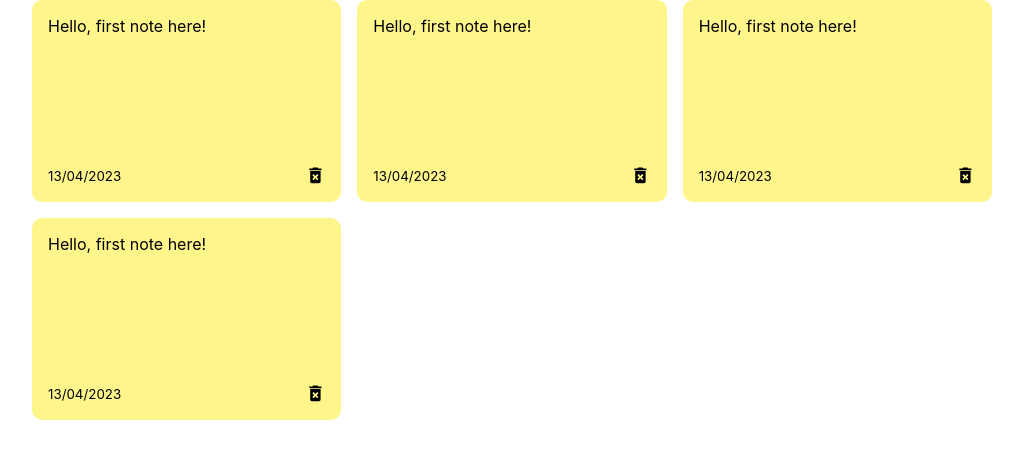
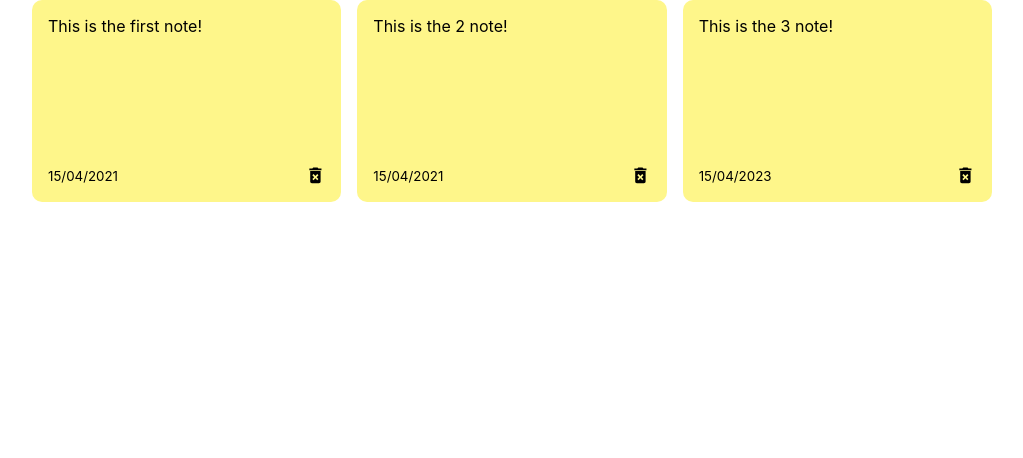
Before and after one commit to DenseLink/note-app, a React (Create React App) app: page / in a window 1280 px wide. Shown: the top 458 px of the page, without its empty margins (128-1151 px from the left). Built offline with nearby package versions, Linux system fonts and the light colour scheme.

Commit message:
made notes dynamic

```diff
--- a/package.json
+++ b/package.json
@@ -6,6 +6,7 @@
     "@testing-library/jest-dom": "^5.16.5",
     "@testing-library/react": "^13.4.0",
     "@testing-library/user-event": "^13.5.0",
+    "nanoid": "^4.0.1",
     "react": "^18.2.0",
     "react-dom": "^18.2.0",
     "react-icons": "^4.8.0",
--- a/src/App.js
+++ b/src/App.js
@@ -1,9 +1,29 @@
 import NotesList from "./components/NotesList";
+import { useState } from "react";
+import { nanoid } from "nanoid";
 
 const App = () => {
+  const [notes, setNotes] = useState([
+    {
+    id: nanoid(),
+    text: "This is the first note!",
+    date: "15/04/2021"
+  },
+  {
+    id: nanoid(),
+    text: "This is the 2 note!",
+    date: "15/04/2021"
+  },
+  {
+    id: nanoid(),
+    text: "This is the 3 note!",
+    date: "15/04/2023"
+  }
+  ]);
   return(<div className="container">
-    <NotesList/>
-  </div>)
-}
+    <NotesList notes={notes}/>
+  </div>
+  );
+};
 
 export default App;
--- a/src/components/Note.js
+++ b/src/components/Note.js
@@ -1,11 +1,11 @@
 import { MdDeleteForever } from 'react-icons/md'
 
-const Note = () => {
+const Note = ({id, text, date}) => {
     return(
         <div className='note'>
-            <span>Hello, first note here!</span>
+            <span>{text}</span>
             <div className="note-footer">
-                <small>13/04/2023</small>
+                <small>{date}</small>
                 <MdDeleteForever className='delete-icon' size='1.3em' />
             </div>
         </div>
--- a/src/components/NotesList.js
+++ b/src/components/NotesList.js
@@ -1,12 +1,9 @@
 import Note from "./Note";
 
-const NotesList = () => {
+const NotesList = ({notes}) => {
     return(
         <div className='notes-list'>
-            <Note />
-            <Note />
-            <Note />
-            <Note />
+            {notes.map((note)=>(<Note id={note.id} text={note.text} date={note.date}/>))}
         </div>
     );
 };
```
Also changed, not shown: 1 other file (tests, documents, lock files or other folders).
